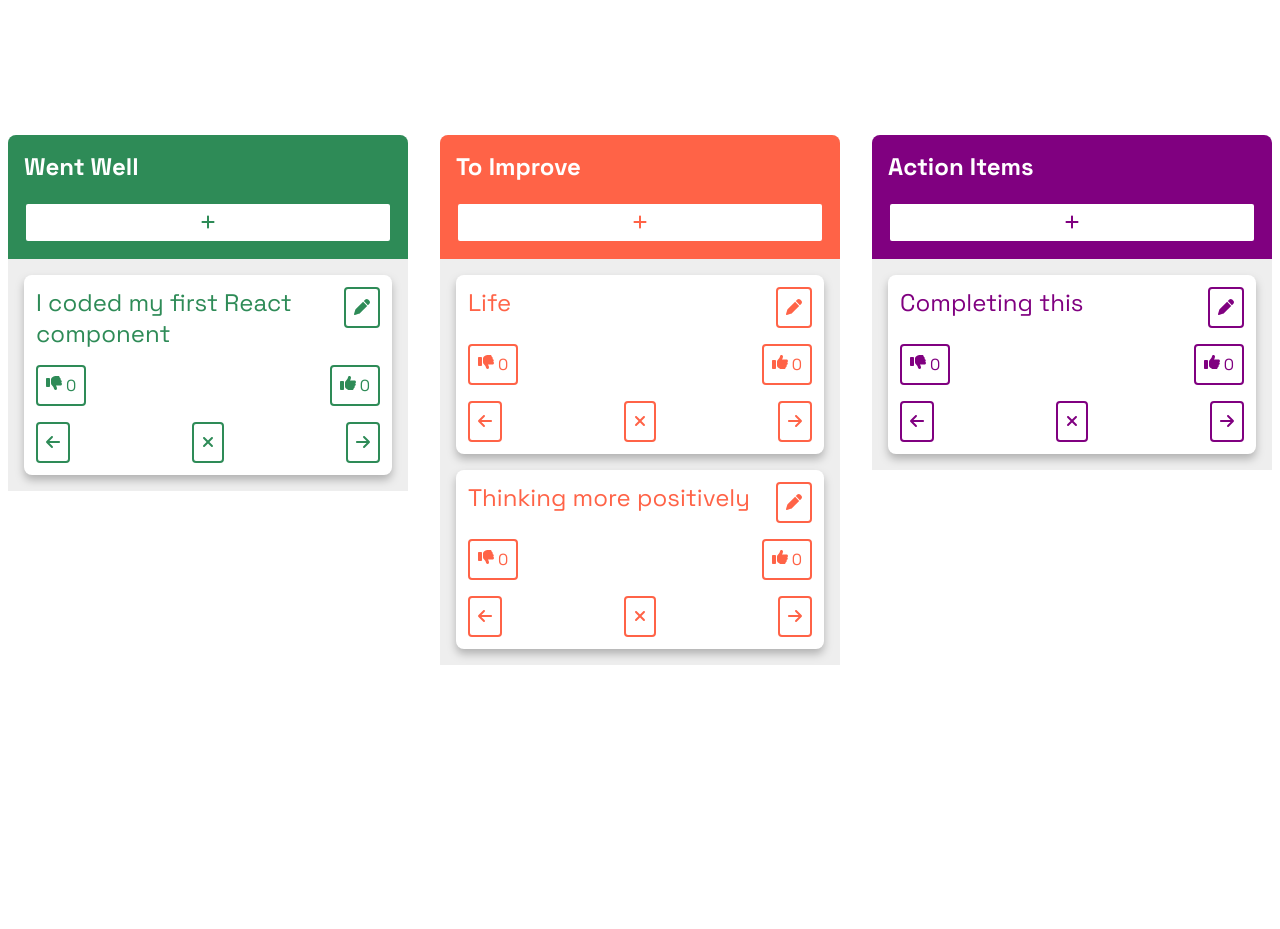
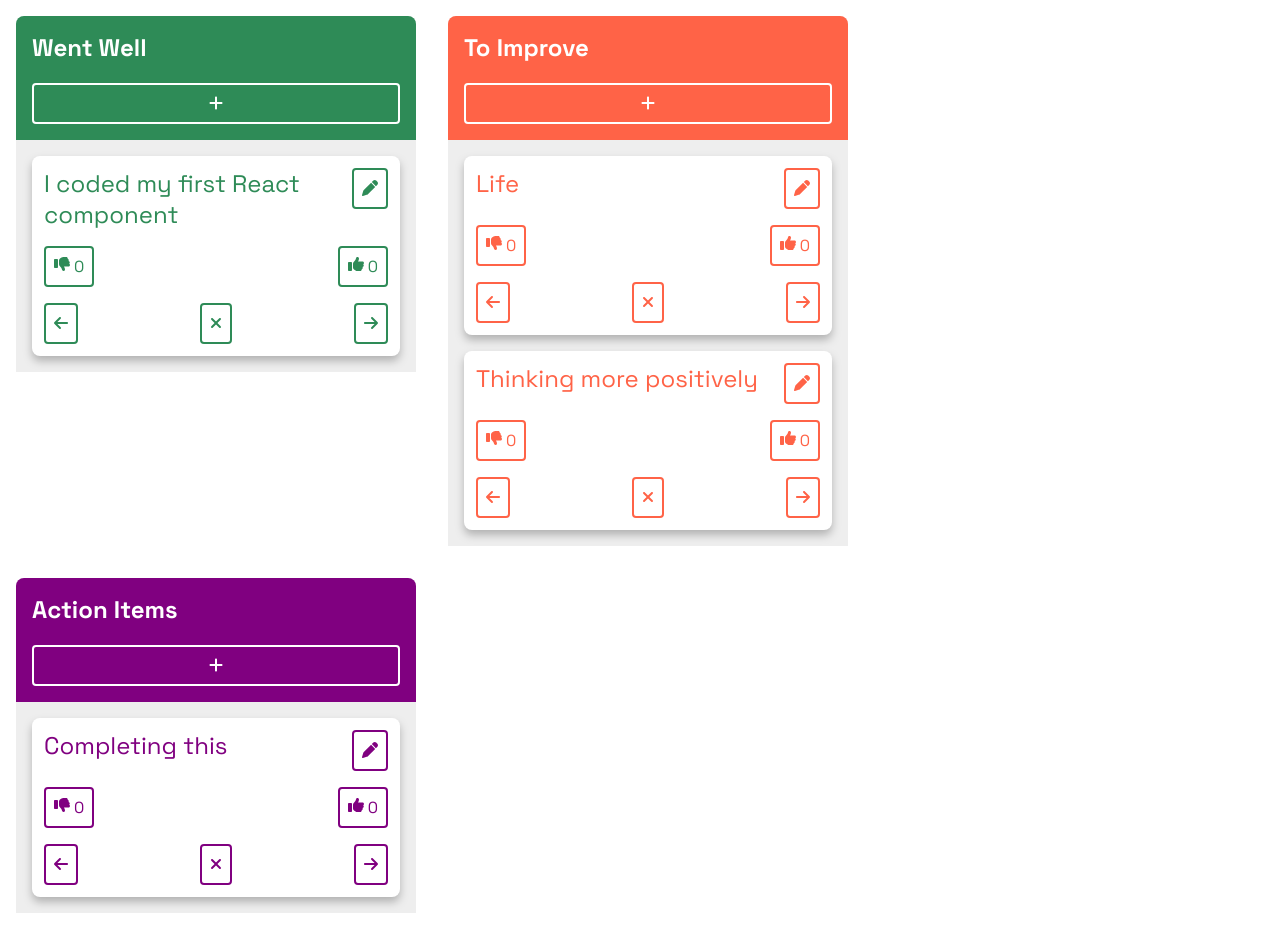
Before and after one commit to klalicki/retro-board, a React (Create React App) app: page / in a window 1280 px wide. Before the commit the page ends 800 px from the top, so only its background shows below. Built offline with nearby package versions, Linux system fonts and the light colour scheme.

Commit message:
fixes color of button on card list headers

```diff
--- a/src/components/App/App.css
+++ b/src/components/App/App.css
@@ -5,7 +5,11 @@
   font-family: "Space Grotesk", Helvetica, sans-serif;
 }
 :root {
-  --accent-color: green;
+  --accent-color: black;
+}
+
+*:focus {
+  outline: 6px solid blue;
 }
 .card-list {
   display: flex;
@@ -13,6 +17,7 @@
   background-color: #eee;
   border-radius: 0.5rem 0.5rem 0 0;
   width: 400px;
+  flex-shrink: 1;
 }
 .card-list-body {
   display: flex;
@@ -42,8 +47,10 @@ button:hover {
   min-height: 100vh;
 }
 .card-list-container {
+  width: auto;
   display: flex;
-  justify-content: center;
+  flex-wrap: wrap;
+  /* justify-content: center; */
   align-items: flex-start;
   gap: 2rem;
   padding: 1rem;
@@ -58,6 +65,15 @@ button:hover {
 .card-list-header h1 {
   margin-top: 0;
   color: white;
+}
+.card-list-header button {
+  background-color: var(--accent-color);
+  color: white;
+  border: 2px solid white;
+}
+.card-list-header button:hover {
+  background-color: white;
+  color: var(--accent-color);
 }
 .card {
   background-color: white;
--- a/src/components/Card/Card.jsx
+++ b/src/components/Card/Card.jsx
@@ -19,7 +19,7 @@ const Card = ({ listIndex, children, cardIndex }) => {
   const [newText, setNewText] = useState(cardData.itemText);
   const [isEditing, setIsEditing] = useState(cardData.itemText === "");
   return (
-    <div className="card">
+    <article className="card">
       <form
         className="card-header"
         onSubmit={(e) => {
@@ -99,7 +99,7 @@ const Card = ({ listIndex, children, cardIndex }) => {
           <FontAwesomeIcon icon={faArrowRight} />
         </button>
       </div>
-    </div>
+    </article>
   );
 };
 export default Card;
```
